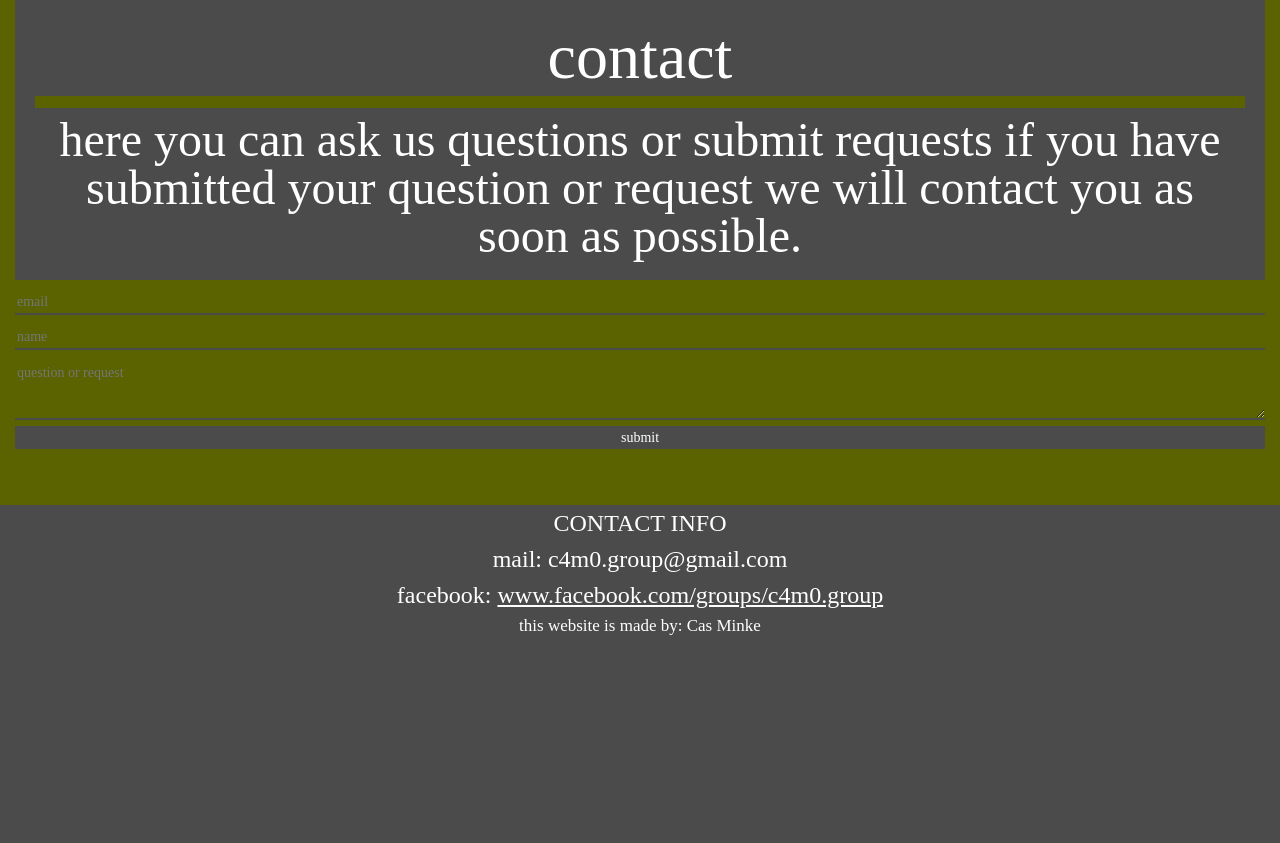
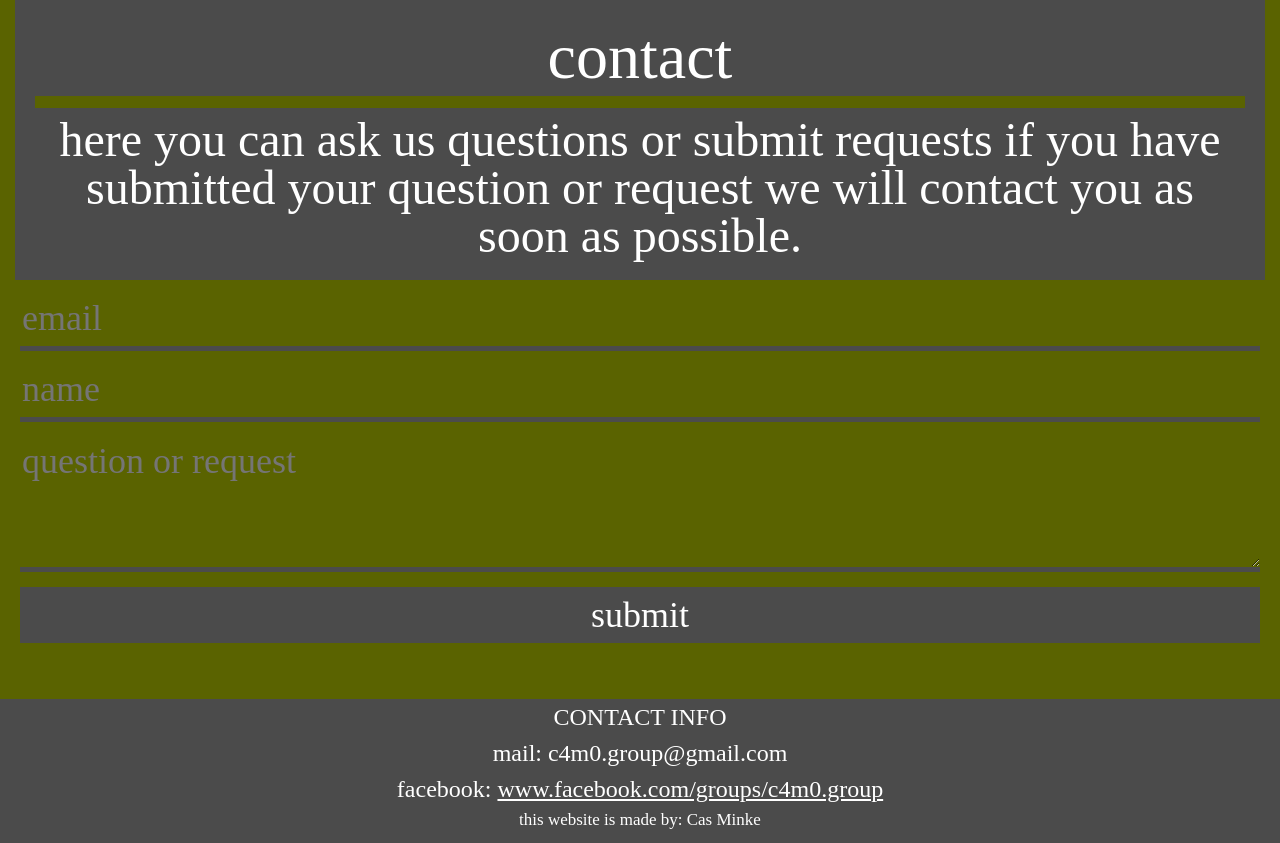
Before and after one commit to CasMinke/C4M0-website, a PHP site: page /contact.html in a window 1280 px wide. Shown: the part 177-1020 px from the top of the page. Before the commit the page ends 812 px from the top, so only its background shows below. Run offline with PHP 8.4, Linux system fonts and the light colour scheme; some web fonts are replaced.

Commit message:
made contact form responsive

```diff
--- a/css/style.css
+++ b/css/style.css
@@ -1,7 +1,9 @@
 @import url('https://fonts.googleapis.com/css?family=Wallpoet&display=swap');
-html{
+
+html {
     height: 100%;
 }
+
 body {
     background-color: #5a6300;
     font-family: wallpoet;
@@ -199,14 +201,15 @@ footer {
 .question-box {
     height: 60px;
 }
-.submit-btn{
+
+.submit-btn {
     background-color: #4b4b4b;
     color: #ffffff;
     border-style: none;
     width: 100%;
 }
 
-.padding-for-footer{
+.padding-for-footer {
     padding-bottom: 100px;
 }
 
@@ -239,7 +242,8 @@ footer {
     footer {
         height: 144px;
     }
-    .padding-for-footer{
+
+    .padding-for-footer {
         padding-bottom: 150px;
     }
 
@@ -275,6 +279,25 @@ footer {
         margin-top: 20px;
         margin-bottom: 20px;
         padding-left: 25px;
+    }
+
+    .contact-form {
+        margin-left: 20px;
+        margin-right: 20px;
+        font-size: 34px;
+        margin-top: -60px;
+    }
+
+    .input-contact {
+        border-bottom: #4b4b4b solid 5px;
+    }
+
+    .question-box {
+        height: 130px;
+    }
+
+    .submit-btn {
+        margin-bottom: 20px;
     }
 }
 
@@ -317,7 +340,8 @@ footer {
     footer {
         height: 144px;
     }
-    .padding-for-footer{
+
+    .padding-for-footer {
         padding-bottom: 200px;
     }
 
@@ -376,4 +400,18 @@ footer {
         margin-bottom: 30px;
         padding-left: 40px;
     }
+
+    .contact-form {
+        margin-left: 20px;
+        margin-right: 20px;
+        font-size: 36px;
+    }
+
+    .input-contact {
+        border-bottom: #4b4b4b solid 5px;
+    }
+
+    .question-box {
+        height: 140px;
+    }
 }
```
